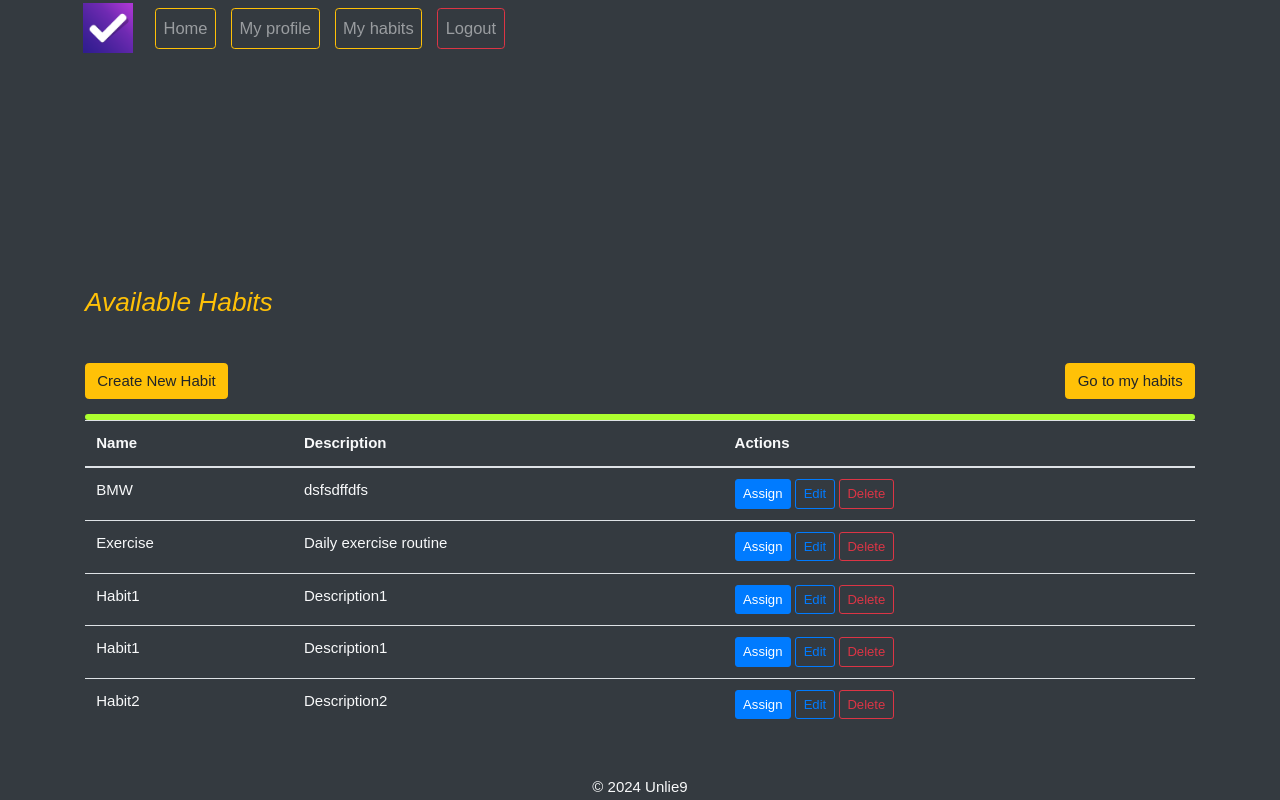
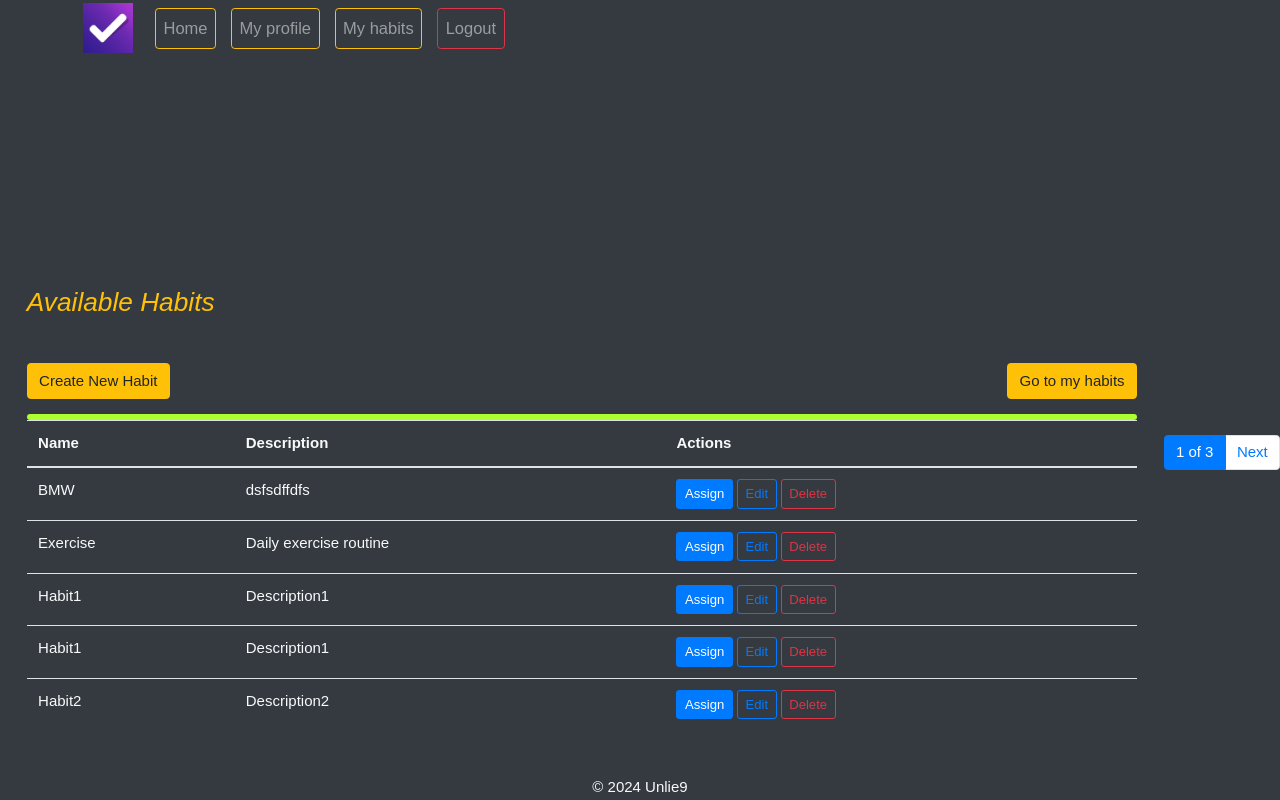
Before and after one commit to Unlie9/habit-tracker, a Django app: page /all_habits/ in a window 1280 px wide. Run offline with Django 5.2, Linux system fonts and the light colour scheme; a user stored in the database is signed in; data comes from the database, SQL or seed files in the repository; both versions use the stored data as it was after the commit.

Commit message:
added pagination

```diff
--- a/templates/base.html
+++ b/templates/base.html
@@ -63,6 +63,9 @@
 			</table>
 		</div>
 	{% endblock %}
+	{% block pagination %}
+		{% include "includes/pagination.html" %}
+	{% endblock %}
 </main>
 
 <footer class="bg-dark text-center text-light fixed-bottom p-1">
--- a/templates/habit_tracker/my_habits.html
+++ b/templates/habit_tracker/my_habits.html
@@ -15,6 +15,7 @@
                     <th>Name</th>
                     <th>Description</th>
                     <th>Days to achieve</th>
+										<th>Date of assign</th>
                     <th>Achieved habit</th>
                     <th class="actions-column">Actions</th>
                 </tr>
@@ -31,6 +32,7 @@
                                 Completed )
                             {% endif %}
                         </td>
+												<td>{{ detail.user_habit.date_of_assign }}</td>
                         <td>{{ detail.achieved_habit_is_true }}</td>
                         <td class="actions-column">
                             <a href="{% url 'my-habits-update' pk=detail.id %}" class="btn btn-warning btn-sm">Edit</a>
--- a/templates/includes/pagination.html
+++ b/templates/includes/pagination.html
@@ -0,0 +1,11 @@
+	{% if is_paginated %}
+		<ul class="pagination">
+			{% if page_obj.has_previous %}
+				<li class="page-item"><a class="page-link" href="?page={{ page_obj.previous_page_number }}">Prev</a></li>
+			{% endif %}
+		<li class="page-item active"><span class="page-link">{{ page_obj.number }} of {{ paginator.num_pages }}</span></li>
+			{% if page_obj.has_next %}
+				<li class="page-item"><a class="page-link" href="?page={{ page_obj.next_page_number }}">Next</a></li>
+			{% endif %}
+		</ul>
+	{% endif %}
```
Also changed, not shown: db.sqlite3.
